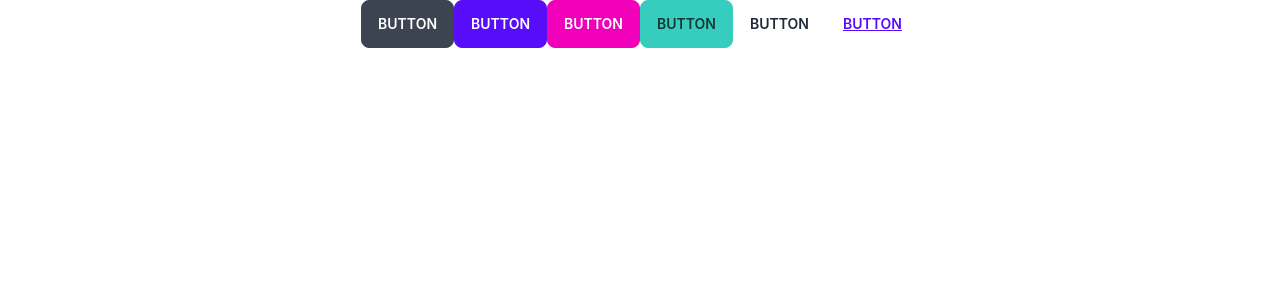
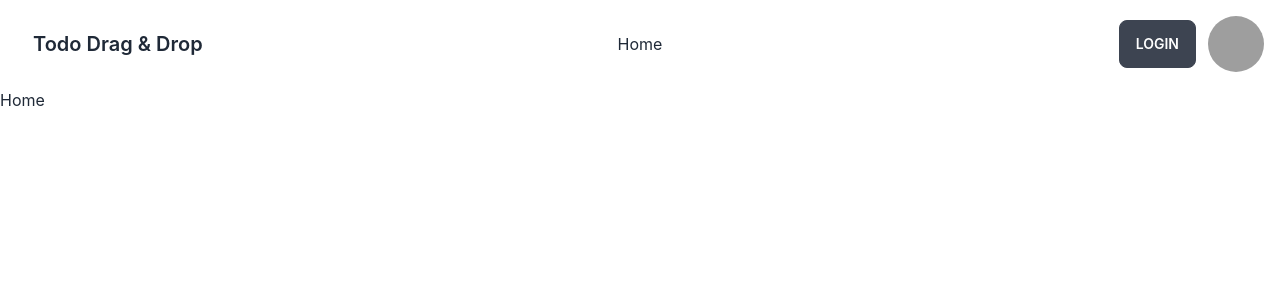
Before and after one commit to mdhasan76/Todo-Drag-Drop, a React (Create React App) app: page / in a window 1280 px wide. Shown: the top 300 px of the page. Built offline with nearby package versions, Linux system fonts and the light colour scheme; grey boxes are pictures that could not be loaded.

Commit message:
layout setup

```diff
--- a/package.json
+++ b/package.json
@@ -9,6 +9,7 @@
     "daisyui": "^2.51.5",
     "react": "^18.2.0",
     "react-dom": "^18.2.0",
+    "react-router-dom": "^6.9.0",
     "react-scripts": "5.0.1",
     "web-vitals": "^2.1.4"
   },
--- a/src/App.js
+++ b/src/App.js
@@ -1,15 +1,12 @@
+import { RouterProvider } from 'react-router-dom';
 import './App.css';
+import { router } from './routes/routes';
 
 function App() {
   return (
-    <div className="App">
-     <button className="btn">Button</button>
-<button className="btn btn-primary">Button</button>
-<button className="btn btn-secondary">Button</button>
-<button className="btn btn-accent">Button</button>
-<button className="btn btn-ghost">Button</button>
-<button className="btn btn-link">Button</button>
-    </div>
+   <RouterProvider router={router}>
+
+   </RouterProvider>
   );
 }
 
--- /dev/null
+++ b/src/component/Header.js
@@ -0,0 +1,46 @@
+import React from 'react';
+import { Link } from 'react-router-dom';
+
+const Header = () => {
+    return (
+        <div className="navbar bg-base-100">
+            <div className="navbar bg-base-100">
+                <div className="navbar-start">
+                    <div className="dropdown">
+                        {/* <label tabIndex={0} className="btn btn-ghost lg:hidden">
+        <svg xmlns="http://www.w3.org/2000/svg" className="h-5 w-5" fill="none" viewBox="0 0 24 24" stroke="currentColor"><path strokeLinecap="round" strokeLinejoin="round" strokeWidth="2" d="M4 6h16M4 12h8m-8 6h16" /></svg>
+      </label>
+      <ul tabIndex={0} className="menu menu-compact dropdown-content mt-3 p-2 shadow bg-base-100 rounded-box w-52">
+        <li><a>Item 1</a></li>
+        <li tabIndex={0}>
+          <a className="justify-between">
+            Parent
+            <svg className="fill-current" xmlns="http://www.w3.org/2000/svg" width="24" height="24" viewBox="0 0 24 24"><path d="M8.59,16.58L13.17,12L8.59,7.41L10,6L16,12L10,18L8.59,16.58Z"/></svg>
+          </a>
+          <ul className="p-2">
+            <li><a>Submenu 1</a></li>
+            <li><a>Submenu 2</a></li>
+          </ul>
+        </li>
+        <li><a>Item 3</a></li>
+      </ul> */}
+                    </div>
+                    <p className="btn btn-ghost normal-case text-xl">Todo Drag & Drop</p>
+                </div>
+                <div className="navbar-center hidden lg:flex">
+                    <ul className="menu menu-horizontal px-1">
+                        <li><Link to="/">Home</Link></li>
+                    </ul>
+                </div>
+                <div className="navbar-end">
+                    <Link to="/login" className="btn" >Login</Link>
+                    <div className='ml-3'>
+                        <img className='h-14 w-14 rounded-full' src="https://images.unsplash.com/photo-1633332755192-727a05c4013d?ixlib=rb-4.0.3&ixid=MnwxMjA3fDB8MHxzZWFyY2h8Mnx8dXNlcnxlbnwwfHwwfHw%3D&w=1000&q=80" alt="" />
+                    </div>
+                </div>
+            </div>
+        </div>
+    );
+};
+
+export default Header;
--- /dev/null
+++ b/src/layout/Main.js
@@ -0,0 +1,14 @@
+import React from 'react';
+import { Outlet } from 'react-router-dom';
+import Header from '../component/Header';
+
+const Main = () => {
+    return (
+        <>
+            <Header/>
+            <Outlet/>
+        </>
+    );
+};
+
+export default Main;
--- /dev/null
+++ b/src/page/Home.js
@@ -0,0 +1,11 @@
+import React from 'react';
+
+const Home = () => {
+    return (
+        <div>
+            Home
+        </div>
+    );
+};
+
+export default Home;
--- /dev/null
+++ b/src/page/Login.js
@@ -0,0 +1,11 @@
+import React from 'react';
+
+const Login = () => {
+    return (
+        <div>
+           login
+        </div>
+    );
+};
+
+export default Login;
--- /dev/null
+++ b/src/routes/routes.js
@@ -0,0 +1,21 @@
+import { createBrowserRouter } from "react-router-dom";
+import Main from "../layout/Main";
+import Home from "../page/Home";
+import Login from "../page/Login";
+
+export const router = createBrowserRouter([
+    {
+        path: "/",
+        element: <Main/>,
+        children: [
+            {
+                path: "/",
+                element: <Home/>
+            },
+            {
+                path: "/login",
+                element: <Login/>
+            }
+        ]
+    }
+])
```
Also changed, not shown: 1 other file (tests, documents, lock files or other folders).
